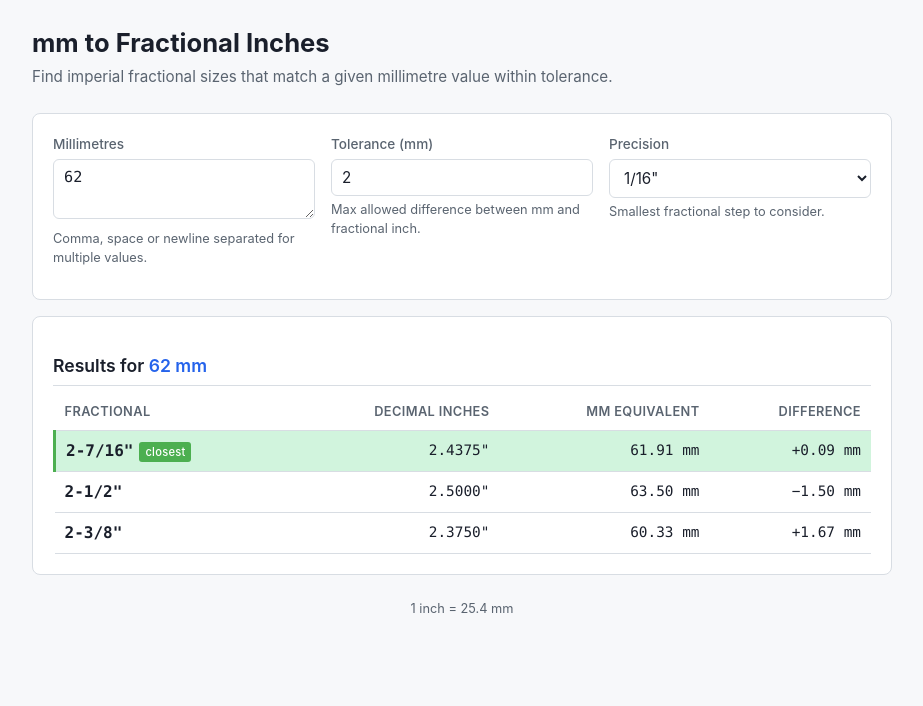
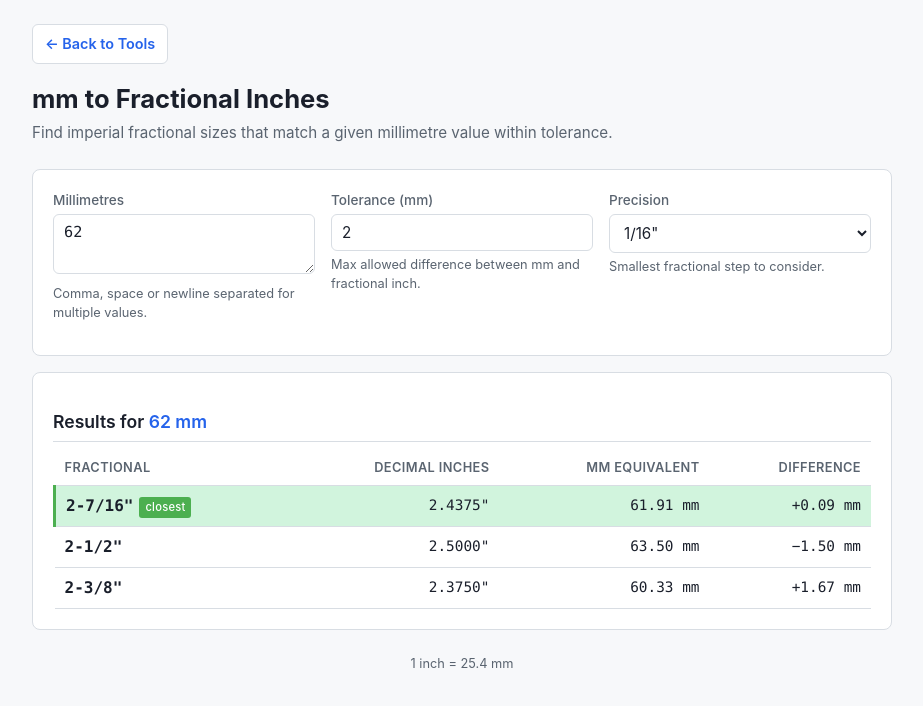
Before and after one commit to TVCtech/tools, a plain HTML site: page mm_to_fractional_inches.html in a window 1280 px wide. Shown: the whole page, without its empty margins (178-1101 px from the left). Drawn offline with Linux system fonts and the light colour scheme.

Commit message:
Implement top bar with back button
Added a top bar with a back button for navigation.

```diff
--- a/mm_to_fractional_inches.html
+++ b/mm_to_fractional_inches.html
@@ -52,8 +52,29 @@
         padding: 20px;
         margin-bottom: 16px;
     }
+    .top-bar {
+    margin-bottom: 16px;
+}
 
-    .row {
+    .back-button {
+        display: inline-block;
+        background: var(--panel);
+        border: 1px solid var(--border);
+        border-radius: 6px;
+        padding: 8px 12px;
+        color: var(--accent);
+        text-decoration: none;
+        font-size: 0.9rem;
+        font-weight: 600;
+        transition: border-color 0.15s, transform 0.15s;
+    }
+
+    .back-button:hover {
+        border-color: var(--accent);
+        transform: translateY(-1px);
+    }
+
+     .row {
         display: grid;
         grid-template-columns: 1fr 1fr 1fr;
         gap: 16px;
@@ -189,6 +210,10 @@
 </head>
 <body>
 <div class="container">
+    <div class="top-bar">
+        <a class="back-button" href="index.html">← Back to Tools</a>
+    </div>
+
     <h1>mm to Fractional Inches</h1>
     <p class="subtitle">Find imperial fractional sizes that match a given millimetre value within tolerance.</p>
 
```
